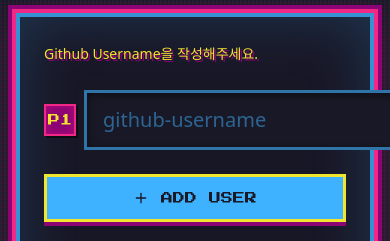
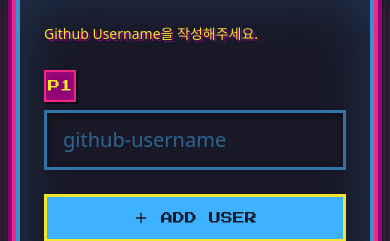
Before and after one commit to kakaoboot-19/hackathon-fe, a React (Vite) app: page / in a window 390 px wide. Shown: the part 244-485 px from the top of the page. Built offline with nearby package versions, Linux system fonts and the light colour scheme; no server answers; a small style sheet from the web is missing.

Commit message:
반응형

```diff
--- a/src/app/App.tsx
+++ b/src/app/App.tsx
@@ -242,7 +242,7 @@
               {/* Input Fields */}
               <div className="space-y-4 mb-6">
                 {inputFields.map((value, index) => (
-                  <div key={index} className="flex gap-2 items-center">
+                  <div key={index} className="flex flex-col gap-2 sm:flex-row sm:items-center">
                     {/* Player Number Badge */}
                     <div
                       className="flex-shrink-0 w-8 h-8 md:w-10 md:h-10 flex items-center justify-center text-xs"
@@ -262,7 +262,7 @@
                       value={value}
                       onChange={(e) => handleInputChange(index, e.target.value)}
                       placeholder="github-username"
-                      className="flex-1 px-4 py-3 md:py-4 text-xs outline-none transition-all duration-200"
+                      className="w-full sm:flex-1 px-4 py-3 md:py-4 text-xs outline-none transition-all duration-200"
                       style={{
                         backgroundColor: 'rgba(25, 24, 38, 1)',
                         color: 'rgba(62, 178, 255, 1)',
```
Also changed, not shown: 5 other files (tests, documents, lock files or other folders).
